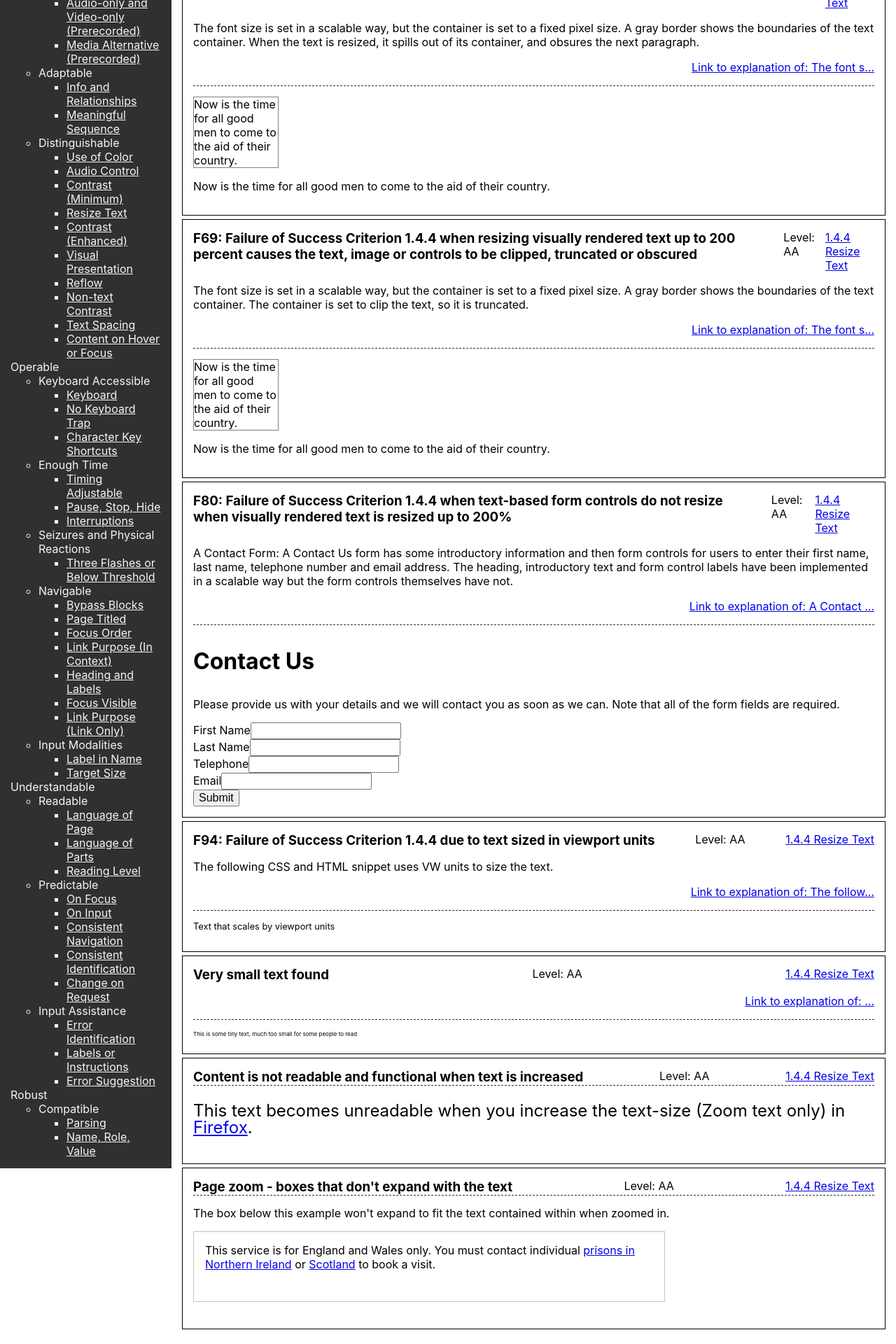
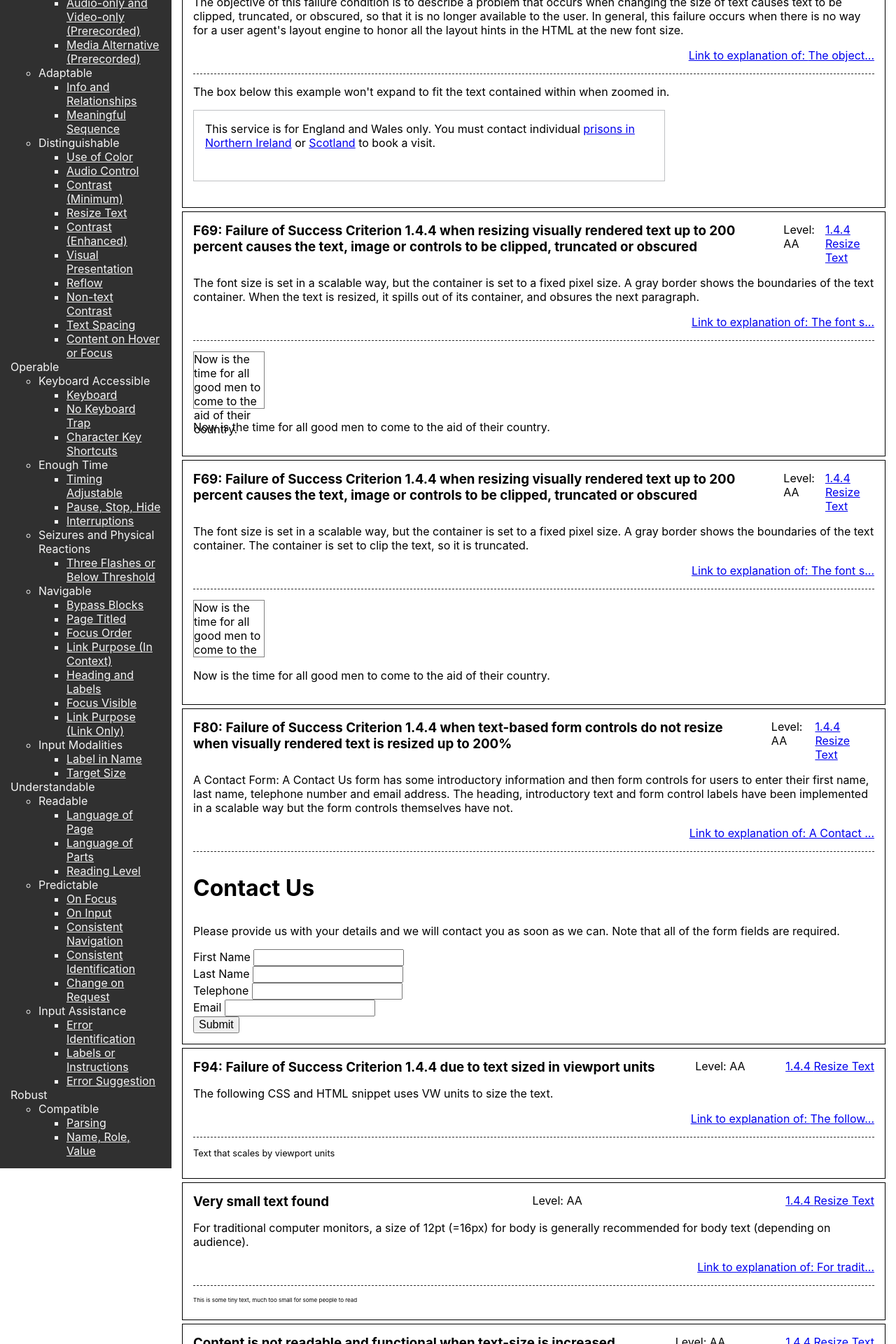
Before and after one commit to hannes-schwarzer/a11y-test-system-improving, a React (Create React App) app: page /wcag/resize-text in a window 1280 px wide. Shown: the part 240-2160 px from the top of the page at 70% size. Built offline with nearby package versions, Linux system fonts and the light colour scheme.

Commit message:
content control ResizeText.tsx

```diff
--- a/src/routes/Router.tsx
+++ b/src/routes/Router.tsx
@@ -112,7 +112,7 @@ export const Router = () => {
         />
         <Route
           path={"/wcag/resize-text"}
-          element={<ResizeText pageTitle={"1.4.4 ResizeText text"} />}
+          element={<ResizeText pageTitle={"1.4.4 Resize text"} />}
         />
         <Route
           path={"/wcag/contrast-enhanced"}
--- a/src/routes/WcagTestCases/1_Perceivable/1.4_Distinguishable/ResizeText.css
+++ b/src/routes/WcagTestCases/1_Perceivable/1.4_Distinguishable/ResizeText.css
@@ -1,25 +1,58 @@
-.callout {
+/*F69: Failure of Success Criterion 1.4.4 when resizing visually rendered text up to 200 percent causes the text, image or controls to be clipped, truncated or obscured*/
+.resize-text__unscalable-container{
+    font-size: 100%;
+    width: 100px;
+    height: 80px;
+    border: thin solid gray;
+}
+
+/*F69: Failure of Success Criterion 1.4.4 when resizing visually rendered text up to 200 percent causes the text, image or controls to be clipped, truncated or obscured*/
+.resize-text__clipping-unscalable-container{
+    font-size: 100%;
+    width: 100px;
+    height: 80px;
+    border: thin solid gray;
+    overflow: hidden;
+}
+
+/*F80: Failure of Success Criterion 1.4.4 when text-based form controls do not resize when visually rendered text is resized up to 200%*/
+.resize-text__form-heading{
+    font-size: 2em;
+}
+.resize-text__form-paragraph{
+    font-size: 1em;
+}
+.resize-text__form-label{
+    font-size: 1em;
+}
+.resize-text__form-input{
+    font-size: 12pt;
+}
+
+/*F94: Failure of Success Criterion 1.4.4 due to text sized in viewport units*/
+.resize-text__callout {
     font-size:1vw;
 }
 
-.small-text {
+/*Very small text found*/
+.resize-text__small-text {
     font-size: 8px;
 }
 
-/*6*/
-.resize {
+/*Content is not readable and functional when text-size is increased*/
+.resize-text__resize {
     font-size: 1.5em;
     line-height: 24px;
     max-height: 64px;
     overflow: hidden;
 }
 
-/*7*/
-.wont-expand-box {
+/*Page zoom - boxes that don't expand with the text*/
+.resize-text__wont-expand-box {
     overflow: hidden;
     height: 10em;
 }
-.wont-expand {
+.resize-text__wont-expand {
     border: 1px solid #BFC1C3;
     padding: 1em;
     position: absolute;
--- a/src/routes/WcagTestCases/1_Perceivable/1.4_Distinguishable/ResizeText.tsx
+++ b/src/routes/WcagTestCases/1_Perceivable/1.4_Distinguishable/ResizeText.tsx
@@ -10,6 +10,43 @@ export const ResizeText = (props: Props) => {
   return (
     <>
       <Frame pageTitle={props.pageTitle}>
+        <TestCase
+          title={"Page zoom - boxes that don't expand with the text"}
+          successCriterionInWords={"Resize Text"}
+          successCriterionNumber={"1.4.4"}
+          level={Level.AA}
+          linkToSuccessCriterion={
+            "https://www.w3.org/WAI/WCAG21/quickref/#resize-text"
+          }
+          explanation={
+            "The objective of this failure condition is to describe a problem that occurs when changing the size of text causes text to be clipped, truncated, or obscured, so that it is no longer available to the user. In general, this failure occurs when there is no way for a user agent's layout engine to honor all the layout hints in the HTML at the new font size."
+          }
+          linkToExplanation={
+            "https://www.w3.org/WAI/WCAG21/Techniques/failures/F69.html"
+          }
+        >
+          <div className={"resize-text__wont-expand-box"}>
+            The box below this example won't expand to fit the text contained
+            within when zoomed in.
+            <p className={"resize-text__wont-expand"}>
+              This service is for England and Wales only. You must contact
+              individual{" "}
+              <a
+                href={
+                  "https://www.justice-ni.gov.uk/topics/prisons/prison-visits"
+                }
+              >
+                prisons in Northern Ireland
+              </a>{" "}
+              or{" "}
+              <a href={"http://www.sps.gov.uk/Corporate/Prisons/Prisons.aspx"}>
+                Scotland
+              </a>{" "}
+              to book a visit.
+            </p>
+          </div>
+        </TestCase>
+
         <TestCase
           level={Level.AA}
           title={
@@ -29,14 +66,7 @@ export const ResizeText = (props: Props) => {
             "https://www.w3.org/WAI/WCAG21/Techniques/failures/F69.html"
           }
         >
-          <div
-            style={{
-              fontSize: "100%",
-              width: "120px",
-              height: "100px",
-              border: "thin solid gray",
-            }}
-          >
+          <div className={"resize-text__unscalable-container"}>
             Now is the time for all good men to come to the aid of their
             country.
           </div>
@@ -45,6 +75,7 @@ export const ResizeText = (props: Props) => {
             country.
           </p>
         </TestCase>
+
         <TestCase
           level={Level.AA}
           title={
@@ -63,14 +94,7 @@ export const ResizeText = (props: Props) => {
             "https://www.w3.org/WAI/WCAG21/Techniques/failures/F69.html"
           }
         >
-          <div
-            style={{
-              fontSize: "100%",
-              width: "120px",
-              height: "100px",
-              border: "thin solid gray",
-            }}
-          >
+          <div className={"resize-text__clipping-unscalable-container"}>
             Now is the time for all good men to come to the aid of their
             country.
           </div>
@@ -79,6 +103,7 @@ export const ResizeText = (props: Props) => {
             country.
           </p>
         </TestCase>
+
         <TestCase
           level={Level.AA}
           title={
@@ -99,59 +124,60 @@ export const ResizeText = (props: Props) => {
             "https://www.w3.org/WAI/WCAG21/Techniques/failures/F80.html"
           }
         >
-          <h1 style={{ fontSize: "2em" }}>Contact Us</h1>
-          <p style={{ fontSize: "1em" }}>
+          <h1 className={"resize-text__form-heading"}>Contact Us</h1>
+          <p className={"resize-text__form-paragraph"}>
             Please provide us with your details and we will contact you as soon
             as we can. Note that all of the form fields are required.
           </p>
-          <label style={{ fontSize: "1em" }} htmlFor="fname">
+          <label className={"resize-text__form-label"} htmlFor="fname">
             First Name
-          </label>
+          </label>{" "}
           <input
-            style={{ fontSize: "12pt" }}
+            className={"resize-text__form-input"}
             type="text"
             name="fname"
             id="fname"
           />
           <br />
-          <label style={{ fontSize: "1em" }} htmlFor="lname">
+          <label resize-text__form-label htmlFor="lname">
             Last Name
-          </label>
+          </label>{" "}
           <input
-            style={{ fontSize: "12pt" }}
+            className={"resize-text__form-input"}
             type="text"
             name="lname"
             id="lname"
           />
           <br />
-          <label style={{ fontSize: "1em" }} htmlFor="phone">
+          <label className={"resize-text__form-label"} htmlFor="phone">
             Telephone
-          </label>
+          </label>{" "}
           <input
-            style={{ fontSize: "12pt" }}
+            className={"resize-text__form-input"}
             type="text"
             name="phone"
             id="phone"
           />
           <br />
-          <label style={{ fontSize: "1em" }} htmlFor="email">
+          <label className={"resize-text__form-label"} htmlFor="email">
             Email
-          </label>
+          </label>{" "}
           <input
-            style={{ fontSize: "12pt" }}
+            className={"resize-text__form-input"}
             type="text"
             name="email"
             id="email"
           />
           <br />
           <input
-            style={{ fontSize: "12pt" }}
+            className={"resize-text__form-input"}
             type="submit"
             name="Submit"
             value="Submit"
             id="Submit"
           />
         </TestCase>
+
         <TestCase
           level={Level.AA}
           title={
@@ -169,8 +195,11 @@ export const ResizeText = (props: Props) => {
             "https://www.w3.org/WAI/WCAG21/Techniques/failures/F94.html"
           }
         >
-          <p className="callout">Text that scales by viewport units</p>
+          <p className="resize-text__callout">
+            Text that scales by viewport units
+          </p>
         </TestCase>
+
         <TestCase
           title={"Very small text found"}
           successCriterionInWords={"Resize Text"}
@@ -180,15 +209,18 @@ export const ResizeText = (props: Props) => {
           successCriterionNumber={"1.4.4"}
           level={Level.AA}
           linkToExplanation={"https://accessibility.psu.edu/fontsizehtml/"}
+          explanation={
+            "For traditional computer monitors, a size of 12pt (=16px) for body is generally recommended for body text (depending on audience)."
+          }
         >
-          <p className={"small-text"}>
+          <p className={"resize-text__small-text"}>
             This is some tiny text, much too small for some people to read
           </p>
         </TestCase>
 
         <TestCase
           title={
-            "Content is not readable and functional when text is increased"
+            "Content is not readable and functional when text-size is increased"
           }
           successCriterionInWords={"Resize Text"}
           successCriterionNumber={"1.4.4"}
@@ -197,7 +229,7 @@ export const ResizeText = (props: Props) => {
           }
           level={Level.AA}
         >
-          <p className={"resize"}>
+          <p className={"resize-text__resize"}>
             This text becomes unreadable when you increase the text-size (Zoom
             text only) in{" "}
             <a href={"https://www.mozilla.org/en-GB/firefox/desktop/"}>
@@ -206,37 +238,6 @@ export const ResizeText = (props: Props) => {
             .
           </p>
         </TestCase>
-
-        <TestCase
-          title={"Page zoom - boxes that don't expand with the text"}
-          successCriterionInWords={"Resize Text"}
-          successCriterionNumber={"1.4.4"}
-          level={Level.AA}
-          linkToSuccessCriterion={
-            "https://www.w3.org/WAI/WCAG21/quickref/#resize-text"
-          }
-        >
-          <div className={"wont-expand-box"}>
-            The box below this example won't expand to fit the text contained
-            within when zoomed in.
-            <p className={"wont-expand"}>
-              This service is for England and Wales only. You must contact
-              individual{" "}
-              <a
-                href={
-                  "https://www.justice-ni.gov.uk/topics/prisons/prison-visits"
-                }
-              >
-                prisons in Northern Ireland
-              </a>{" "}
-              or{" "}
-              <a href={"http://www.sps.gov.uk/Corporate/Prisons/Prisons.aspx"}>
-                Scotland
-              </a>{" "}
-              to book a visit.
-            </p>
-          </div>
-        </TestCase>
       </Frame>
     </>
   );
```
